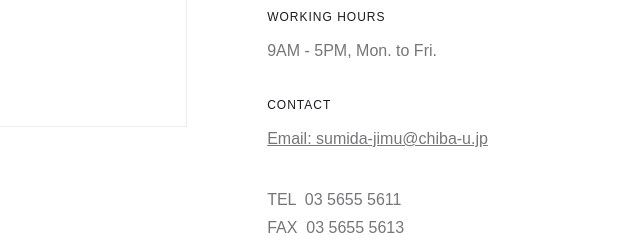
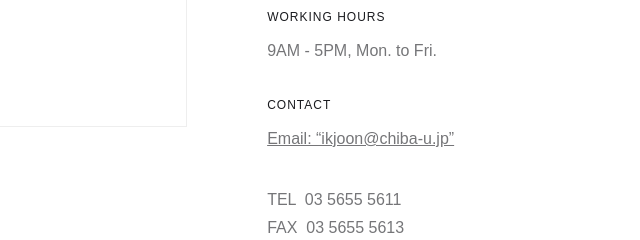
Before and after one commit to vaccinationwayfinding/vaccinationwayfinding.github.io, a plain HTML site: page contact.html in a window 1280 px wide. Shown: the part 1100-1340 px from the top of the page, 640-1280 px from the left. Drawn offline with nearby package versions, Linux system fonts and the light colour scheme; a script that the page names is missing.

Commit message:
Update contact.html

```diff
--- a/contact.html
+++ b/contact.html
@@ -72,7 +72,7 @@
           </div>
           <div class="details-wrap">
             <div class="label">CONTACT</div>
-            <a href="mailto:contact@business.com?subject=You&#x27;ve%20got%20mail!" class="contact-email-link">Email: sumida-jimu@chiba-u.jp<br><br></a>
+            <a href="mailto:contact@business.com?subject=You&#x27;ve%20got%20mail!" class="contact-email-link">Email: “ikjoon@chiba-u.jp”<br><br></a>
             <div class="paragraph-light">TEL  03 5655 5611     <br>FAX  03 5655 5613<br></div>
           </div>
         </div>
```
